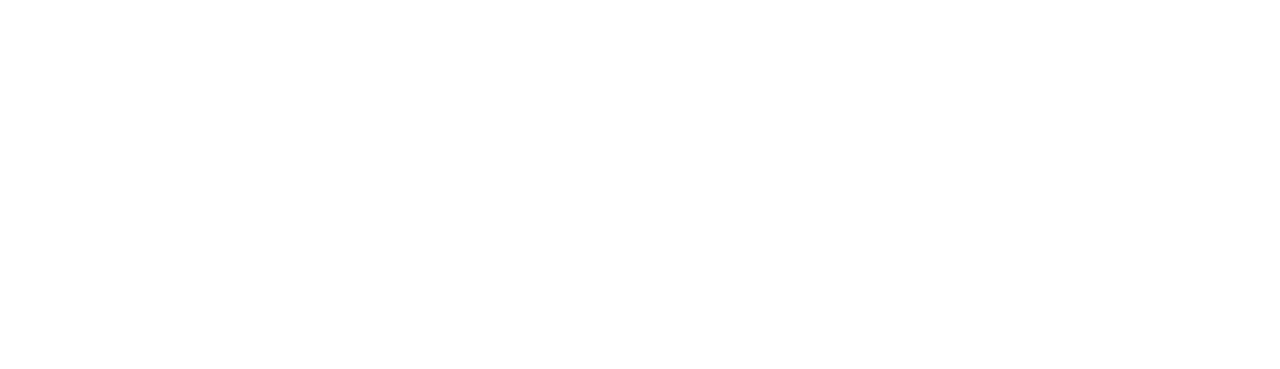
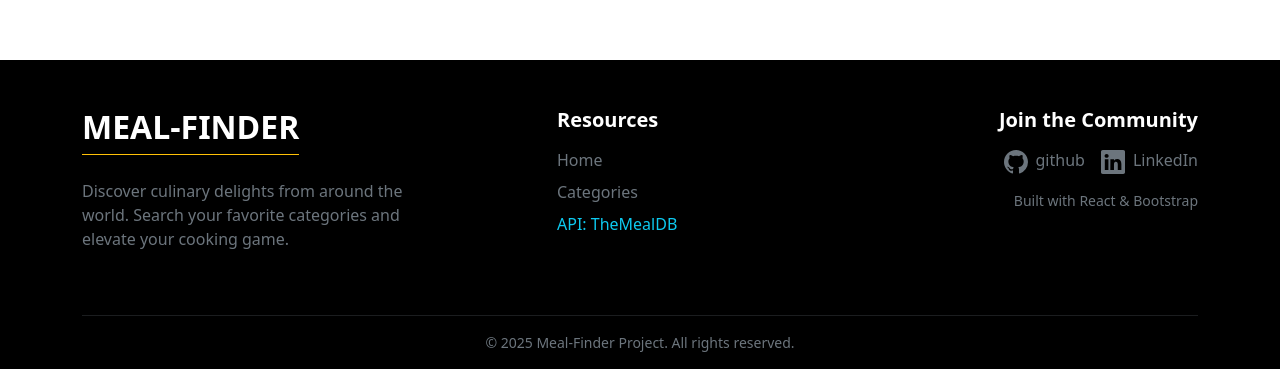
Before and after one commit to Rajafrom26/React-Components, a React (Vite) app: page /MealsComp in a window 1280 px wide. Shown: the part 784-1153 px from the top of the page. Before the commit the page ends 800 px from the top, so only its background shows below. Built offline with nearby package versions, Linux system fonts and the light colour scheme; no server answers.

Commit message:
Footer : Add Footer for contributors And about us

```diff
--- a/src/App.jsx
+++ b/src/App.jsx
@@ -2,6 +2,7 @@
 
 import NavbarComp from "./Components/NavbarComp";
 import Routings from "./Routings/Routings";
+import Footer from "./Components/Footer";
 
 
 
@@ -10,6 +11,7 @@
     <Fragment>
       <NavbarComp />
       <Routings />
+      <Footer />
     </Fragment>
   );
 }
--- /dev/null
+++ b/src/Components/Footer.jsx
@@ -0,0 +1,116 @@
+import React from "react";
+
+const Footer = () => {
+  const paths = {
+    github:
+      "M8 0C3.58 0 0 3.58 0 8c0 3.54 2.29 6.53 5.47 7.59.4.07.55-.17.55-.38 0-.19-.01-.82-.01-1.49-2.01.37-2.53-.49-2.69-.94-.09-.23-.48-.94-.82-1.13-.28-.15-.68-.52-.01-.53.63-.01 1.08.58 1.23.82.72 1.21 1.87.87 2.33.66.07-.52.28-.87.51-1.07-1.78-.2-3.64-.89-3.64-3.95 0-.87.31-1.59.82-2.15-.08-.2-.36-1.02.08-2.12 0 0 .67-.21 2.2.82.64-.18 1.32-.27 2-.27.68 0 1.36.09 2 .27 1.53-1.04 2.2-.82 2.2-.82.44 1.1.16 1.92.08 2.12.51.56.82 1.27.82 2.15 0 3.07-1.87 3.75-3.65 3.95.29.25.54.73.54 1.48 0 1.07-.01 1.93-.01 2.2 0 .21.15.46.55.38A8.012 8.012 0 0 0 16 8c0-4.42-3.58-8-8-8z",
+    linkedin: [
+      "M0 1.146C0 .513.526 0 1.175 0h13.65C15.474 0 16 .513 16 1.146v13.708c0 .633-.526 1.146-1.175 1.146H1.175C.526 16 0 15.487 0 14.854V1.146zm4.943 12.248V6.169H2.542v7.225h2.401zm-1.2-8.212c.837 0 1.358-.554 1.358-1.248-.015-.709-.52-1.248-1.342-1.248-.822 0-1.359.54-1.359 1.248 0 .694.521 1.248 1.327 1.248h.016zm4.908 8.212V9.359c0-.216.016-.432.08-.586.173-.431.568-.878 1.232-.878.869 0 1.216.662 1.216 1.634v3.865h2.401V9.25c0-2.22-1.184-3.252-2.764-3.252-1.274 0-1.845.7-2.165 1.193v.025h-.016a5.54 5.54 0 0 1 .016-.025V6.169h-2.4c.03.678 0 7.225 0 7.225h2.4z",
+    ],
+  };
+
+  return (
+    <footer className="bg-black text-white pt-5 pb-3 position-relative">
+      <div className="container">
+        <div className="row">
+          {/* Brand Section */}
+          <div className="col-lg-4 col-md-6 mb-4">
+            <h2 className="fw-bold text-uppercase border-bottom border-warning d-inline-block pb-2">
+              Meal-Finder
+            </h2>
+            <p className="mt-3 text-secondary">
+              Discover culinary delights from around the world. Search your
+              favorite categories and elevate your cooking game.
+            </p>
+          </div>
+
+          {/* Quick Links / Resources */}
+          <div className="col-lg-3 col-md-6 mb-4 offset-lg-1">
+            <h5 className="mb-3 fw-bold">Resources</h5>
+            <ul className="list-unstyled">
+              <li className="mb-2">
+                <a
+                  href="#"
+                  className="text-secondary text-decoration-none hover-white"
+                >
+                  Home
+                </a>
+              </li>
+              <li className="mb-2">
+                <a href="#" className="text-secondary text-decoration-none">
+                  Categories
+                </a>
+              </li>
+              <li className="mb-2">
+                <a
+                  href="https://www.themealdb.com/"
+                  target="_blank"
+                  rel="noreferrer"
+                  className="text-info text-decoration-none"
+                >
+                  API: TheMealDB
+                </a>
+              </li>
+            </ul>
+          </div>
+
+          {/* Contact/Contributor Section */}
+          <div className="col-lg-4 col-md-6 mb-4 text-lg-end">
+            <h5 className="mb-3 fw-bold">Join the Community</h5>
+            <div className="d-flex justify-content-lg-end gap-3 mb-3">
+              {/* Placeholders for icons like FontAwesome or Bootstrap Icons */}
+              <a
+                href="https://github.com/Rajafrom26"
+                target="_blank"
+                rel="noopener noreferrer"
+                className="text-secondary social-link-git-parent text-decoration-none"
+              >
+                <svg
+                  width="24"
+                  height="24"
+                  fill="currentColor"
+                  viewBox="0 0 16 16"
+                  className="me-2 social-link-git"
+                >
+                  <path d={paths.github} />
+                </svg>
+                <spn>github</spn>
+              </a>
+              <a
+                href="https://www.linkedin.com/in/rajkumar-puli-0246473a7/"
+                target="_blank"
+                rel="noopener noreferrer"
+                className="text-secondary text-decoration-none social-link-linkedIn-parent"
+              >
+                <svg
+                  width="24"
+                  height="24"
+                  fill="currentColor"
+                  viewBox="0 0 16 16"
+                  className="social-link-linkedIn me-2"
+                >
+                  <path d={paths.linkedin} />
+                </svg>
+                <span>LinkedIn</span>
+              </a>
+            </div>
+            <p className="text-secondary small">Built with React & Bootstrap</p>
+          </div>
+        </div>
+
+        {/* Bottom Bar */}
+        <hr className="border-secondary mt-4" />
+        <div className="row mt-2">
+          <div className="col text-center">
+            <p className="small text-secondary mb-0">
+              © {new Date().getFullYear()} Meal-Finder Project. All rights
+              reserved.
+            </p>
+          </div>
+        </div>
+      </div>
+    </footer>
+  );
+};
+
+export default Footer;
--- a/src/Components/MealsComp.jsx
+++ b/src/Components/MealsComp.jsx
@@ -20,7 +20,7 @@
   };
 
   return (
-    <div className="container">
+    <div className="container Meals">
       <div className="row mt-5">
         {categories.meals && categories.meals.length > 0 ? (
           categories.meals.map((item, i) => (
--- a/src/Components/ProductComp.jsx
+++ b/src/Components/ProductComp.jsx
@@ -25,7 +25,7 @@
 
 
   return (
-    <div className="container p-3">
+    <div className="container p-3 Meals">
       <h3>Products Page</h3>
       <div className="row m-3">
         {products && products.categories && products.categories.length > 0 ? (
--- a/src/Routings/Routings.jsx
+++ b/src/Routings/Routings.jsx
@@ -1,6 +1,5 @@
 import React from "react";
 import { Route, Routes } from "react-router-dom";
-import CounterComp from "../Practice/CounterComp";
 import ProductComp from "../Components/ProductComp";
 import MealsComp from "../Components/MealsComp";
 import ProductDetail from "../Components/ProductDetail";
@@ -10,7 +9,6 @@
 const Routings = () => {
   return (
     <Routes>
-      <Route path="/CounterComp" element={<CounterComp />} />
       <Route path="/" element={<ProductComp />} />
       <Route path="/MealsComp" element={<MealsComp />} />
       <Route path="/ProductDetail/:id" element={<ProductDetail />} />
--- a/src/Stylings.css
+++ b/src/Stylings.css
@@ -21,6 +21,25 @@
 
   width: 50%;
 }
+.social-link-linkedIn-parent {
+  transition: all 0.2s ease-in-out;
+}
+.social-link-linkedIn-parent:hover {
+  color: #0a66c2 !important;
+}
+/* stylings for github */
+
+.social-link-git-parent {
+  transition: all 0.2s ease-in-out;
+}
+.social-link-git-parent:hover {
+  color: #ffffff !important;
+  filter: drop-shadow(0 0 5px rgba(255, 255, 255, 0.2));
+}
+.Meals {
+  height: 90vh;
+}
+
 @media  screen and (width: 1024px) {
   .layer-1{
     margin : 10px 20px 0 155px;
```
Also changed, not shown: src/Components/NavbarComp.jsx (+0 -21 lines).
